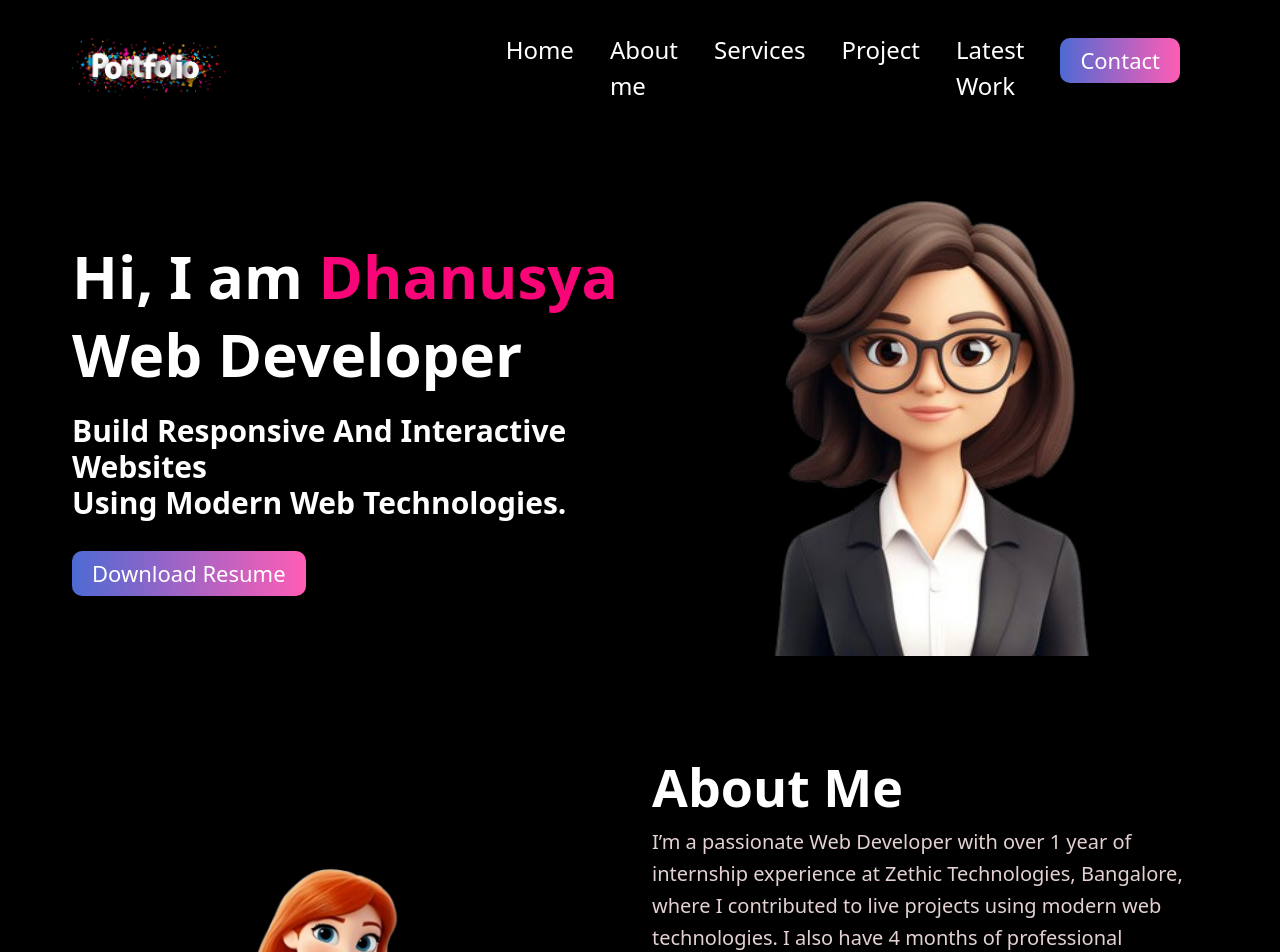
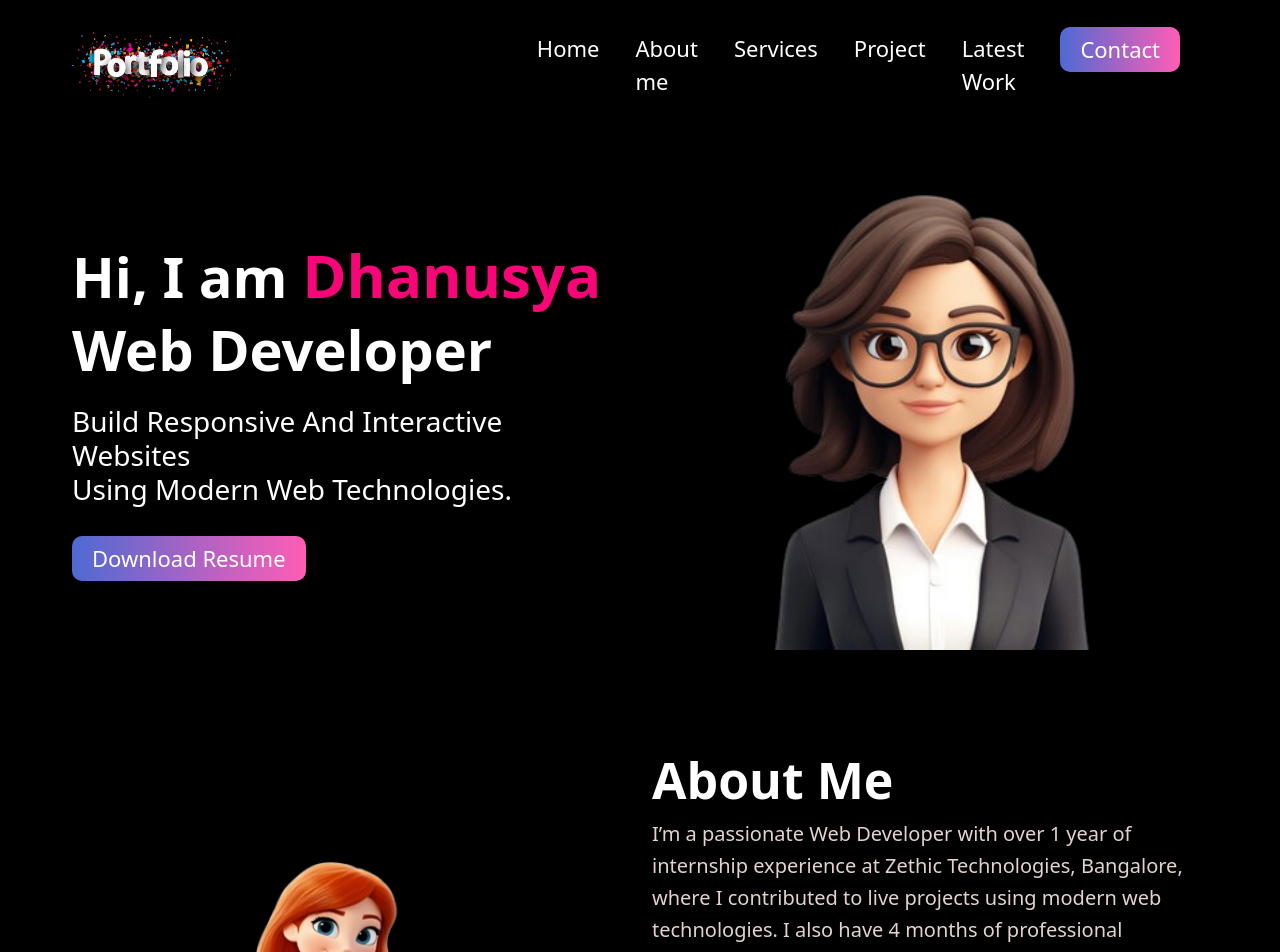
Before and after one commit to Dhanusyarajendran/reactportfolio, a React (Vite) app: page / in a window 1280 px wide. Shown: the top 952 px of the page. Built offline with nearby package versions, Linux system fonts and the light colour scheme.

Commit message:
fix:mobileview

```diff
--- a/src/Component/About/About.css
+++ b/src/Component/About/About.css
@@ -10,7 +10,7 @@
 }
 
 .about-content h2 {
-    font-size: 52px;
+    font-size: 50px;
     font-weight: 600;
     text-transform: capitalize;
 }
--- a/src/Component/Contact/Contact.css
+++ b/src/Component/Contact/Contact.css
@@ -2,8 +2,8 @@
 
   .contact-box
  {
-    margin-left: 180px !important;
-    margin-right: 180px !important;
+    /* margin-left: 180px !important;
+    margin-right: 180px !important; */
     box-shadow: 0 0 15px 4px rgb(206 33 237 / 75%) !important;
 }
 
--- a/src/Component/Demo/Demo.css
+++ b/src/Component/Demo/Demo.css
@@ -9,6 +9,7 @@
   border-radius: 20px;
   transition: all 0.3s ease;
 }
+
 .box:hover
 {
   background: linear-gradient(to right, #4e6ad3, #ff5db5);
@@ -57,7 +58,7 @@
 }
 
 .service-content{
-  font-size: 58px;
+  font-size: 50px;
   font-weight: 600;
   text-transform: capitalize;;
 }
--- a/src/Component/Header/Header.css
+++ b/src/Component/Header/Header.css
@@ -18,7 +18,7 @@
 .nav-link
 {
     color: white !important;
-    font-size: 24px !important;
+    font-size: 22px !important;
     text-decoration: none !important;
     outline: none !important;
     font-weight: 500 !important;
@@ -93,7 +93,7 @@
 
 .contact-button
 {
-    margin-top: 6px !important;
+    margin-top: -5px !important;
     line-height: inherit;
     background: #312d2d;
     color: #ff0069;
--- a/src/Component/Home/Home.css
+++ b/src/Component/Home/Home.css
@@ -13,14 +13,14 @@
     width: 60%;
 }
  .hero-content h1{
-    font-size: 60px !important;
+    font-size: 56px !important;
     font-weight: 800 !important;
     line-height: 1.3em;
 }
 
  .hero-content h2{
-    font-size: 30px !important;
-    font-weight: 600 !important;
+    font-size: 28px !important;
+    font-weight: 500 !important;
     text-transform: capitalize;
     margin-bottom: 30px;
     margin-top: 20px;
--- a/src/Component/Service/Service.css
+++ b/src/Component/Service/Service.css
@@ -1,5 +1,5 @@
 .service-title {
-  font-size: 52px;
+  font-size: 50px;
   font-weight: 600;
   text-transform: capitalize;
 }
```
